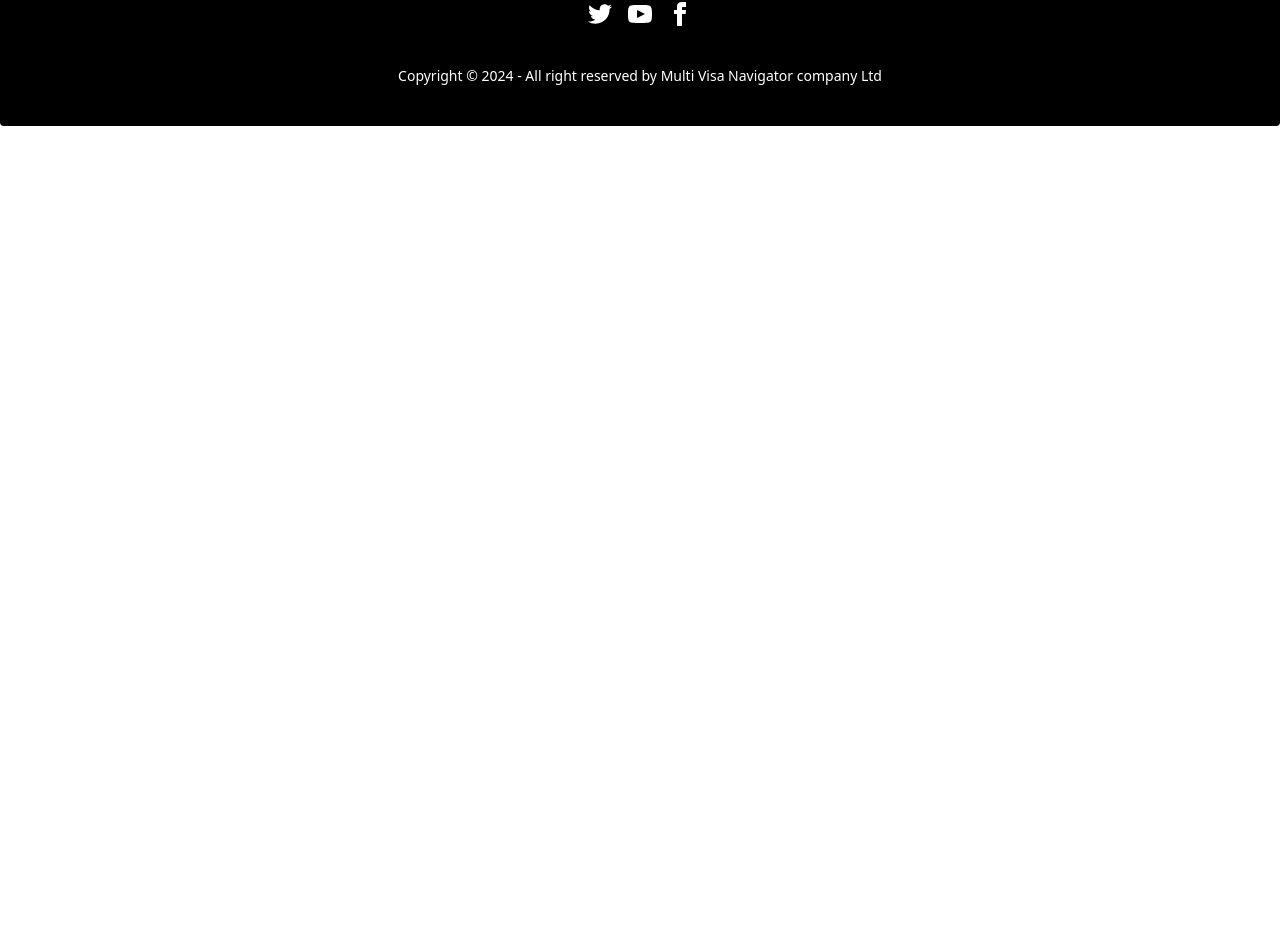
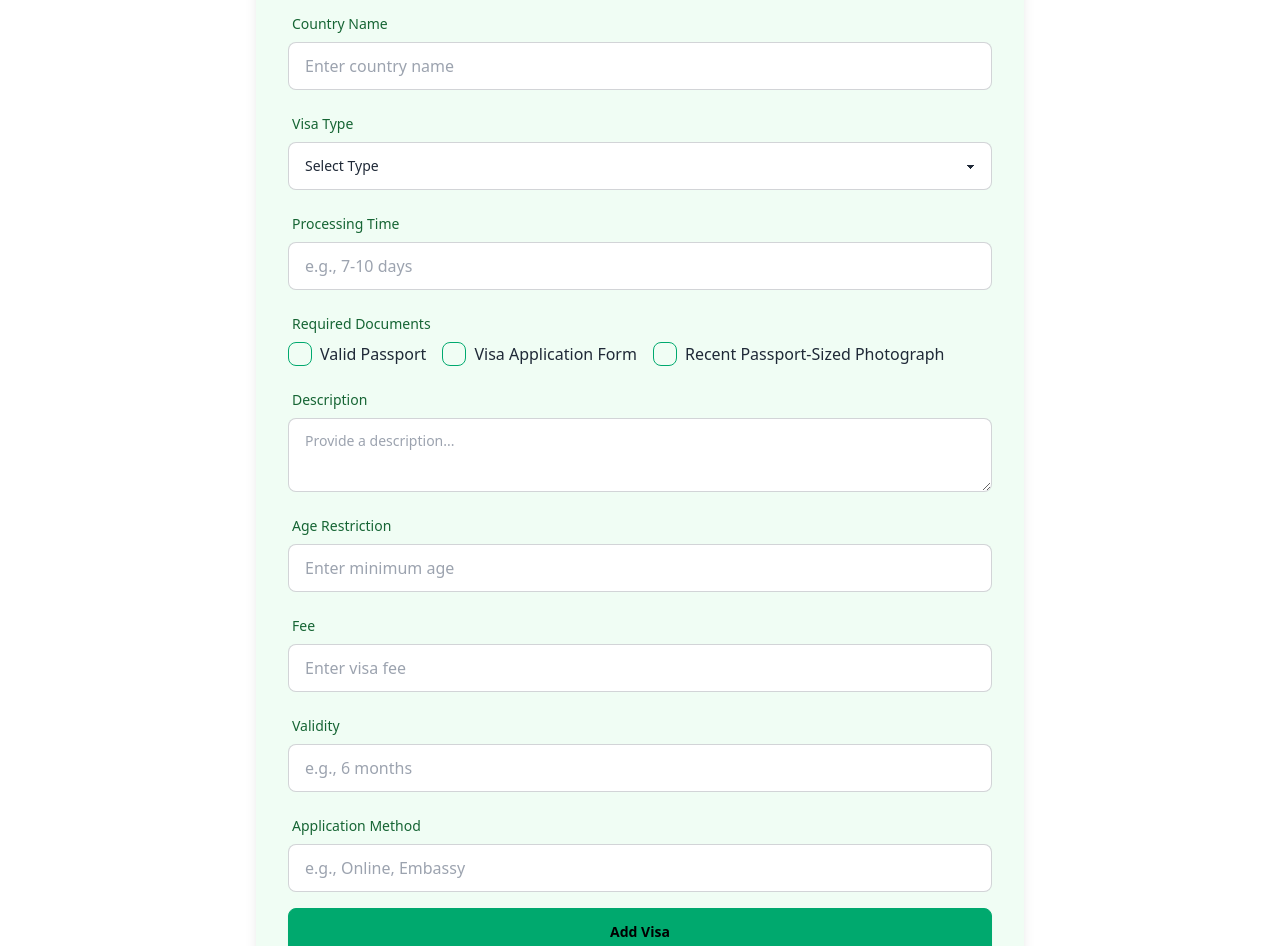
Before and after one commit to ImtiazAhmed01/multi-visa-navigator-client, a React (Vite) app: page /addvisa in a window 1280 px wide. Shown: the part 306-1252 px from the top of the page. Before the commit the page ends 800 px from the top, so only its background shows below. Built offline with nearby package versions, Linux system fonts and the light colour scheme; no server answers; sample sign-in values are in the browser's storage.

Commit message:
add visa component made

```diff
--- a/package.json
+++ b/package.json
@@ -16,7 +16,8 @@
     "react-router": "^7.0.2",
     "react-router-dom": "^7.0.2",
     "react-toastify": "^10.0.6",
-    "react-tooltip": "^5.28.0"
+    "react-tooltip": "^5.28.0",
+    "sweetalert2": "^11.14.5"
   },
   "devDependencies": {
     "@eslint/js": "^9.15.0",
--- a/src/Component/AddVisa/AddVisa.jsx
+++ b/src/Component/AddVisa/AddVisa.jsx
@@ -1,10 +1,235 @@
-import React from 'react';
+import React, { useState } from "react";
+import Swal from "sweetalert2";
 
-const AddVisa = () => {
+const AddVisa = ({ addVisa }) => {
+    const [visa, setVisa] = useState({
+        countryImage: "",
+        countryName: "",
+        visaType: "",
+        processingTime: "",
+        requiredDocuments: [],
+        description: "",
+        ageRestriction: "",
+        fee: "",
+        validity: "",
+        applicationMethod: "",
+    });
+
+    const handleChange = (e) => {
+        const { name, value, type, checked } = e.target;
+
+        if (type === "checkbox") {
+            const docs = visa.requiredDocuments;
+            if (checked) {
+                docs.push(value);
+            } else {
+                const index = docs.indexOf(value);
+                docs.splice(index, 1);
+            }
+            setVisa({ ...visa, requiredDocuments: docs });
+        } else {
+            setVisa({ ...visa, [name]: value });
+        }
+        console.log("Updated visa state:", { ...visa, [name]: value });
+    };
+
+    const handleSubmit = (e) => {
+        e.preventDefault();
+        console.log("Final visa data:", visa);
+        addVisa(visa); // Add the visa to the database
+        Swal.fire("Success!", "Visa has been added successfully!", "success");
+        setVisa({
+            countryImage: "",
+            countryName: "",
+            visaType: "",
+            processingTime: "",
+            requiredDocuments: [],
+            description: "",
+            ageRestriction: "",
+            fee: "",
+            validity: "",
+            applicationMethod: "",
+        });
+    };
+
     return (
-        <div>
-            <h1>Visa will be added here</h1>
-
+        <div className="max-w-3xl mx-auto p-8 bg-green-50 rounded-lg shadow-lg my-4">
+            <h2 className="text-2xl font-bold text-green-700 text-center mb-6">
+                Add Visa
+            </h2>
+            <form onSubmit={handleSubmit} className="space-y-4">
+                <div className="form-control">
+                    <label className="label">
+                        <span className="label-text text-green-800">Country Image (URL)</span>
+                    </label>
+                    <input
+                        type="url"
+                        name="countryImage"
+                        value={visa.countryImage}
+                        onChange={handleChange}
+                        placeholder="Enter image URL"
+                        className="input input-bordered w-full"
+                        required
+                    />
+                </div>
+                <div className="form-control">
+                    <label className="label">
+                        <span className="label-text text-green-800">Country Name</span>
+                    </label>
+                    <input
+                        type="text"
+                        name="countryName"
+                        value={visa.countryName}
+                        onChange={handleChange}
+                        placeholder="Enter country name"
+                        className="input input-bordered w-full"
+                        required
+                    />
+                </div>
+                <div className="form-control">
+                    <label className="label">
+                        <span className="label-text text-green-800">Visa Type</span>
+                    </label>
+                    <select
+                        name="visaType"
+                        value={visa.visaType}
+                        onChange={handleChange}
+                        className="select select-bordered w-full"
+                        required
+                    >
+                        <option value="">Select Type</option>
+                        <option value="Tourist Visa">Tourist Visa</option>
+                        <option value="Student Visa">Student Visa</option>
+                        <option value="Official Visa">Official Visa</option>
+                    </select>
+                </div>
+                <div className="form-control">
+                    <label className="label">
+                        <span className="label-text text-green-800">Processing Time</span>
+                    </label>
+                    <input
+                        type="text"
+                        name="processingTime"
+                        value={visa.processingTime}
+                        onChange={handleChange}
+                        placeholder="e.g., 7-10 days"
+                        className="input input-bordered w-full"
+                        required
+                    />
+                </div>
+                <div className="form-control">
+                    <label className="label">
+                        <span className="label-text text-green-800">Required Documents</span>
+                    </label>
+                    <div className="flex gap-4">
+                        <label className="flex items-center gap-2">
+                            <input
+                                type="checkbox"
+                                name="requiredDocuments"
+                                value="Valid Passport"
+                                onChange={handleChange}
+                                className="checkbox checkbox-success"
+                            />
+                            <span>Valid Passport</span>
+                        </label>
+                        <label className="flex items-center gap-2">
+                            <input
+                                type="checkbox"
+                                name="requiredDocuments"
+                                value="Visa Application Form"
+                                onChange={handleChange}
+                                className="checkbox checkbox-success"
+                            />
+                            <span>Visa Application Form</span>
+                        </label>
+                        <label className="flex items-center gap-2">
+                            <input
+                                type="checkbox"
+                                name="requiredDocuments"
+                                value="Recent Passport-Sized Photograph"
+                                onChange={handleChange}
+                                className="checkbox checkbox-success"
+                            />
+                            <span>Recent Passport-Sized Photograph</span>
+                        </label>
+                    </div>
+                </div>
+                <div className="form-control">
+                    <label className="label">
+                        <span className="label-text text-green-800">Description</span>
+                    </label>
+                    <textarea
+                        name="description"
+                        value={visa.description}
+                        onChange={handleChange}
+                        placeholder="Provide a description..."
+                        className="textarea textarea-bordered w-full"
+                        required
+                    />
+                </div>
+                <div className="form-control">
+                    <label className="label">
+                        <span className="label-text text-green-800">Age Restriction</span>
+                    </label>
+                    <input
+                        type="number"
+                        name="ageRestriction"
+                        value={visa.ageRestriction}
+                        onChange={handleChange}
+                        placeholder="Enter minimum age"
+                        className="input input-bordered w-full"
+                        required
+                    />
+                </div>
+                <div className="form-control">
+                    <label className="label">
+                        <span className="label-text text-green-800">Fee</span>
+                    </label>
+                    <input
+                        type="number"
+                        name="fee"
+                        value={visa.fee}
+                        onChange={handleChange}
+                        placeholder="Enter visa fee"
+                        className="input input-bordered w-full"
+                        required
+                    />
+                </div>
+                <div className="form-control">
+                    <label className="label">
+                        <span className="label-text text-green-800">Validity</span>
+                    </label>
+                    <input
+                        type="text"
+                        name="validity"
+                        value={visa.validity}
+                        onChange={handleChange}
+                        placeholder="e.g., 6 months"
+                        className="input input-bordered w-full"
+                        required
+                    />
+                </div>
+                <div className="form-control">
+                    <label className="label">
+                        <span className="label-text text-green-800">Application Method</span>
+                    </label>
+                    <input
+                        type="text"
+                        name="applicationMethod"
+                        value={visa.applicationMethod}
+                        onChange={handleChange}
+                        placeholder="e.g., Online, Embassy"
+                        className="input input-bordered w-full"
+                        required
+                    />
+                </div>
+                <button
+                    type="submit"
+                    className="btn btn-success w-full mt-4"
+                >
+                    Add Visa
+                </button>
+            </form>
         </div>
     );
 };
```
Also changed, not shown: 1 other file (tests, documents, lock files or other folders).
